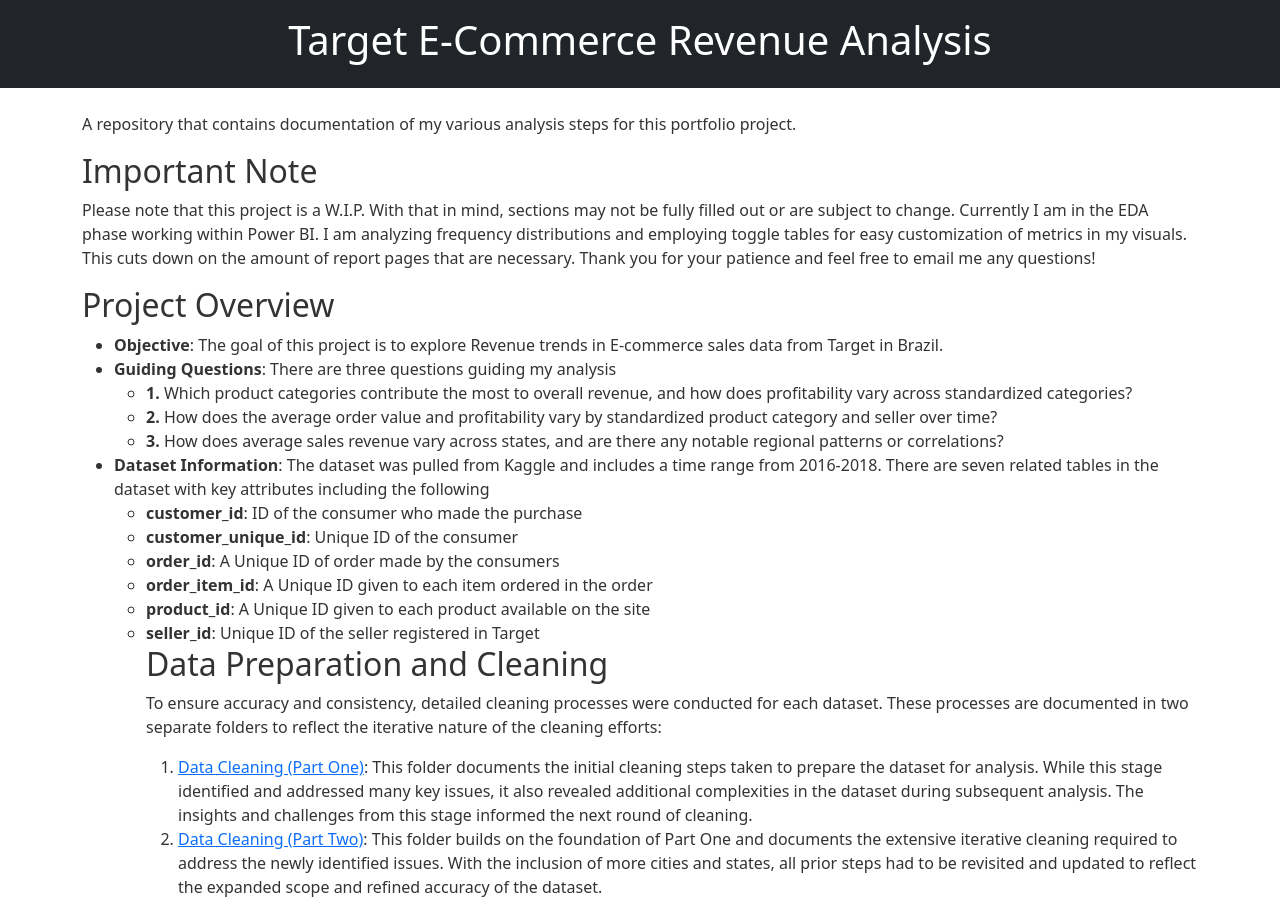
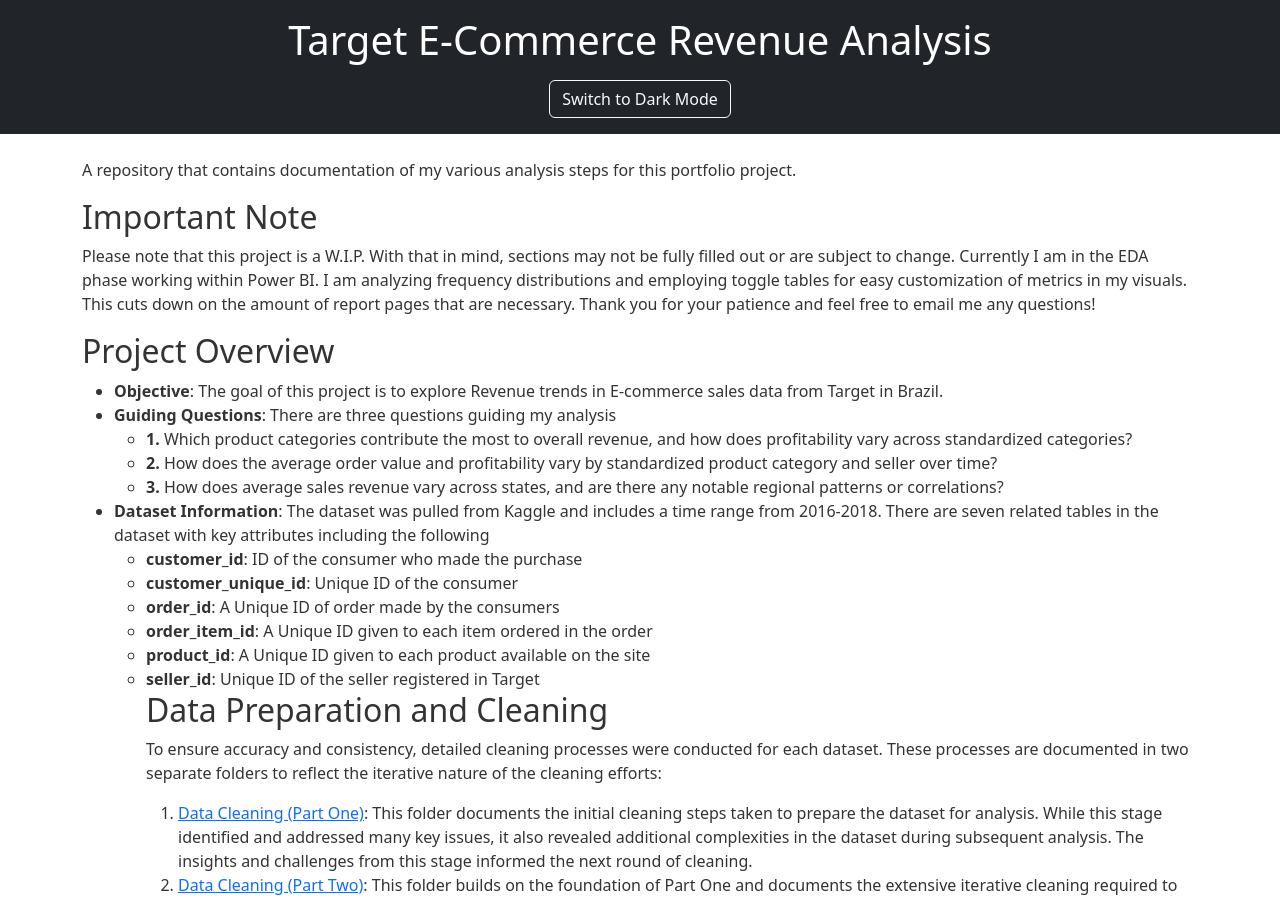
Before and after one commit to MelodicMetrics/Target-ECommerce-Revenue-Analysis, a Jekyll site: the page built from index.md, in a window 1280 px wide and 900 px high. Built offline with Jekyll 4.4.1, drawn with Linux system fonts in a browser that asks for light colours; nearby versions of some CDN libraries.

Commit message:
Update default.html

```diff
--- a/_layouts/default.html
+++ b/_layouts/default.html
@@ -12,12 +12,14 @@
 
 </head>
 <body>
-    <header class="bg-dark text-white text-center py-3">
-        <h1>Target E-Commerce Revenue Analysis</h1>
-    </header>
+   <header class="bg-dark text-white text-center py-3">
+    <h1>Target E-Commerce Revenue Analysis</h1>
+    <!-- Toggle Button for Light/Dark Mode -->
+    <button id="theme-toggle" class="btn btn-outline-light mt-2">Switch to Dark Mode</button>
+</header>
     <main class="container my-4">
         {{ content }}
-    </main>
+</main>
    <footer class="text-center text-muted py-3">
     &copy; 2024 Your Name. All rights reserved.<br>
     Dataset used in this project is provided by <a href="https://www.kaggle.com/devarajv88" target="_blank">Devaraj V</a> on <a href="https://www.kaggle.com/" target="_blank">Kaggle</a>.<br>
```
